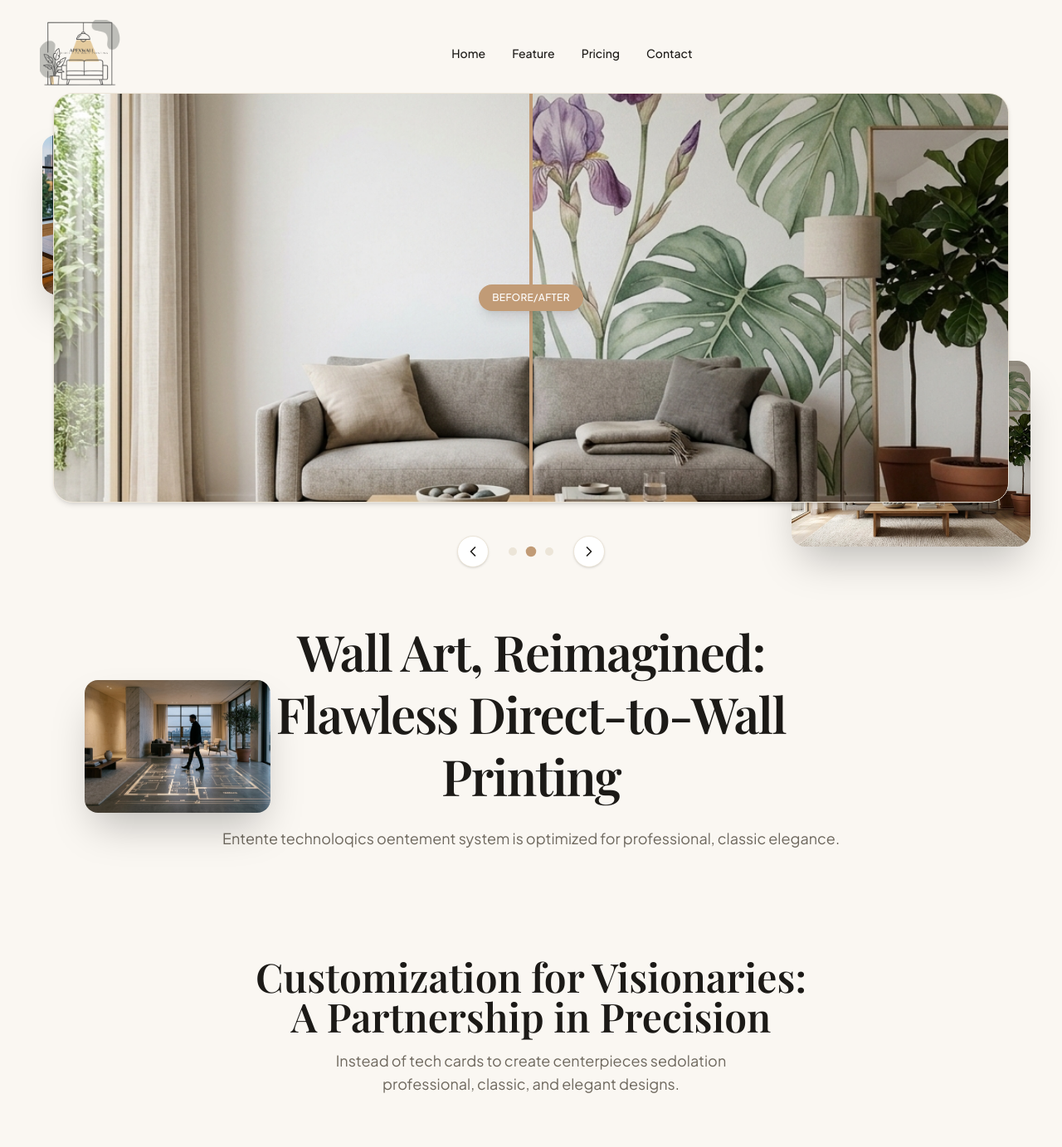
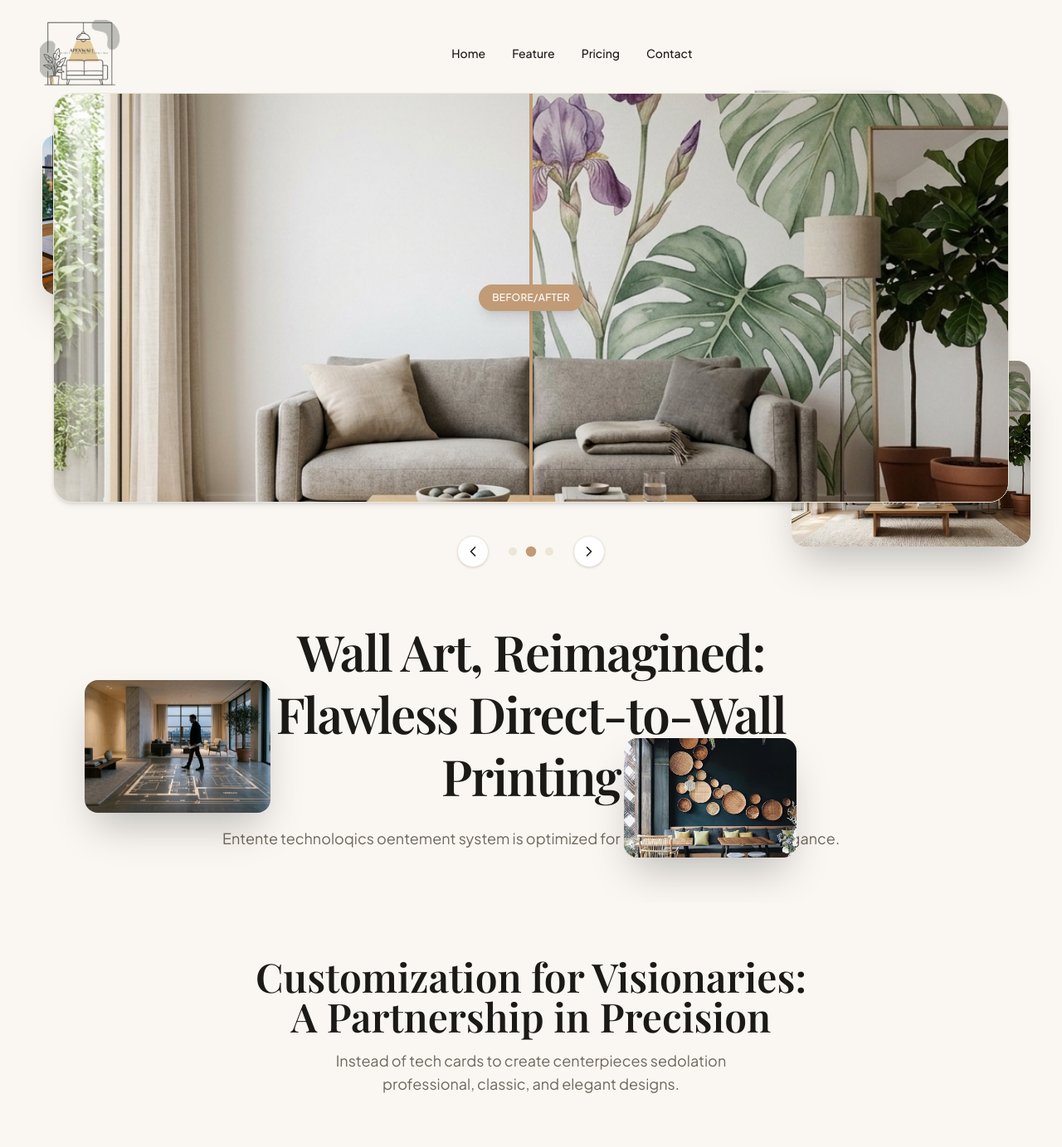
Before and after one commit to JayaSuriya24/ApexWall_3D_Website, a Next.js app: page / in a window 1280 px wide. Shown: the top 1383 px of the page at 83% size. Built offline with nearby package versions, Linux system fonts and the light colour scheme; a web font is replaced by a local one.

Commit message:
feat: add kids and commercial images to hero bg with slow pop-up animation

```diff
--- a/src/components/sections/hero.tsx
+++ b/src/components/sections/hero.tsx
@@ -74,30 +74,48 @@ export function Hero() {
       {/* Decorative Background Elements (Hidden on mobile) */}
       <div className="absolute inset-0 pointer-events-none z-0 hidden xl:block">
         <motion.div
-          initial={{ opacity: 0, y: 20 }}
-          animate={{ opacity: 1, y: 0 }}
-          transition={{ duration: 1, delay: 0.2 }}
+          initial={{ opacity: 0, scale: 0.8 }}
+          animate={{ opacity: 1, scale: 1 }}
+          transition={{ duration: 1.5, ease: "easeOut", delay: 0.1 }}
           className="absolute top-[15%] left-[4%] w-64 h-48 rounded-2xl overflow-hidden shadow-2xl opacity-60"
         >
           <img src="/images/architects_bg.jpg" alt="Architects" className="w-full h-full object-cover" />
         </motion.div>
 
         <motion.div
-          initial={{ opacity: 0, y: -20 }}
-          animate={{ opacity: 1, y: 0 }}
-          transition={{ duration: 1, delay: 0.4 }}
+          initial={{ opacity: 0, scale: 0.8 }}
+          animate={{ opacity: 1, scale: 1 }}
+          transition={{ duration: 1.5, ease: "easeOut", delay: 0.3 }}
           className="absolute top-[40%] right-[3%] w-72 h-56 rounded-2xl overflow-hidden shadow-2xl opacity-60"
         >
           <img src="/images/hero-after.jpg" alt="Direct to Wall Printing" className="w-full h-full object-cover" />
         </motion.div>
 
         <motion.div
-          initial={{ opacity: 0, x: -20 }}
-          animate={{ opacity: 1, x: 0 }}
-          transition={{ duration: 1, delay: 0.6 }}
+          initial={{ opacity: 0, scale: 0.8 }}
+          animate={{ opacity: 1, scale: 1 }}
+          transition={{ duration: 1.5, ease: "easeOut", delay: 0.5 }}
           className="absolute bottom-[10%] left-[8%] w-56 h-40 rounded-2xl overflow-hidden shadow-2xl opacity-60"
         >
           <img src="/images/walkthrough_bg.jpg" alt="Real-Size 3D Walkthrough" className="w-full h-full object-cover" />
+        </motion.div>
+
+        <motion.div
+          initial={{ opacity: 0, scale: 0.8 }}
+          animate={{ opacity: 1, scale: 1 }}
+          transition={{ duration: 1.5, ease: "easeOut", delay: 0.7 }}
+          className="absolute top-[10%] right-[15%] w-48 h-36 rounded-2xl overflow-hidden shadow-2xl opacity-60"
+        >
+          <img src="/images/gallery/kids-1.jpg" alt="Kids Room" className="w-full h-full object-cover" />
+        </motion.div>
+
+        <motion.div
+          initial={{ opacity: 0, scale: 0.8 }}
+          animate={{ opacity: 1, scale: 1 }}
+          transition={{ duration: 1.5, ease: "easeOut", delay: 0.9 }}
+          className="absolute bottom-[5%] right-[25%] w-52 h-36 rounded-2xl overflow-hidden shadow-2xl opacity-60"
+        >
+          <img src="/images/gallery/commercial-1.jpg" alt="Commercial Space" className="w-full h-full object-cover" />
         </motion.div>
       </div>
 
```
